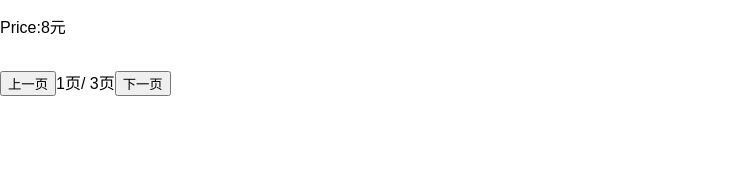
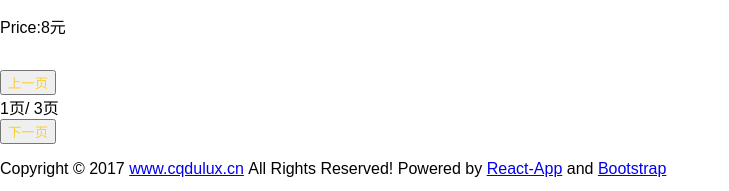
Before and after one commit to tx19980520/Where-to-eat, a React (Create React App) app in the folder where_to_eat/: page /canteen in a window 1280 px wide. Shown: the part 2215-2406 px from the top of the page, without its empty margins (0-729 px from the left). Before the commit the page ends 2311 px from the top, so only its background shows below. Built offline with nearby package versions, Linux system fonts and the light colour scheme.

Commit message:
pager css change and add footer
pager css change and add footer

```diff
--- a/where_to_eat/src/example.js
+++ b/where_to_eat/src/example.js
@@ -358,11 +358,20 @@ class PageButton extends Component {
 
     render() {
         return (
-            <div className="change_page">
-                <button onClick={ this.setUp } >上一页</button>
-                <span>{ this.state.pagenum }页/ { this.props.totalPage }页</span>
-                <button onClick={ this.setNext }>下一页</button>
-            </div>
+            <div>
+            <ul className='pager'>
+            <li className="previous">
+                <button onClick={ this.setUp } ><span className="glyphicon glyphicon-backward" style={{color:'rgb(251,206,45)'}}>上一页</span></button>
+              </li>
+              <li><span>{ this.state.pagenum }页/ { this.props.totalPage }页</span></li>
+                <li className='next'>
+                <button onClick={ this.setNext }><span className="glyphicon glyphicon-forward" style={{color:"rgb(251,206,45)" }}> 下一页</span></button>
+              </li>
+            </ul>
+			<footer>
+            <p className="text-center">Copyright&nbsp;&#169;&nbsp;2017&nbsp;<a href="www.cqdulux.cn">www.cqdulux.cn</a>&nbsp;All Rights Reserved! Powered by <a href="https://doc.react-china.org/">React-App</a> and <a href="http://www.bootcss.com/">Bootstrap</a> </p>
+			</footer>
+			</div>
         );
     }
 }
@@ -430,7 +439,7 @@ class Others extends React.Component {
     console.log(final)
     if(final+4>this.props.totalnum)
     {
-      this.state={randomnum:final,indexList:(listData.slice(final,final+4)+listData.slice(0,final+4-this.props.totalnum))}
+      this.state={randomnum:final,indexList:listData.slice(final-4,final)}
     }
     else{
       this.state={randomnum:final,indexList:listData.slice(final,final+4)}
--- a/where_to_eat/src/nav.js
+++ b/where_to_eat/src/nav.js
@@ -51,7 +51,10 @@ class Canteens extends React.Component {
               </div>)
               })}
             </ul>
-          </div>);
+			<footer>
+            <p className="text-center">Copyright&nbsp;&#169;&nbsp;2017&nbsp;<a href="www.cqdulux.cn">www.cqdulux.cn</a>&nbsp;All Rights Reserved! Powered by <a href="https://doc.react-china.org/">React-App</a> and <a href="http://www.bootcss.com/">Bootstrap</a> </p>
+			</footer>
+		  </div>);
 }
 }
 class CanteenRouter extends React.Component {
```
